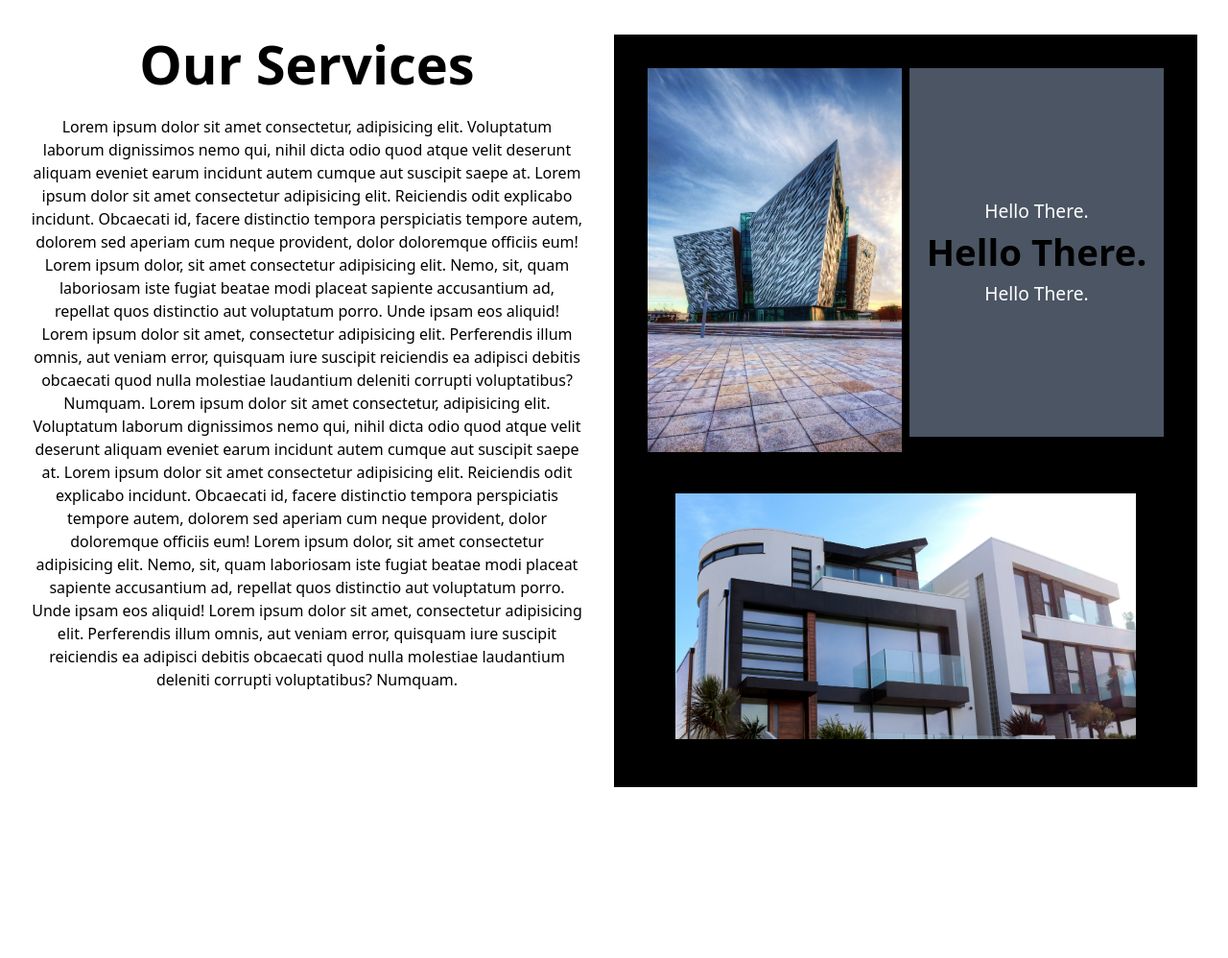
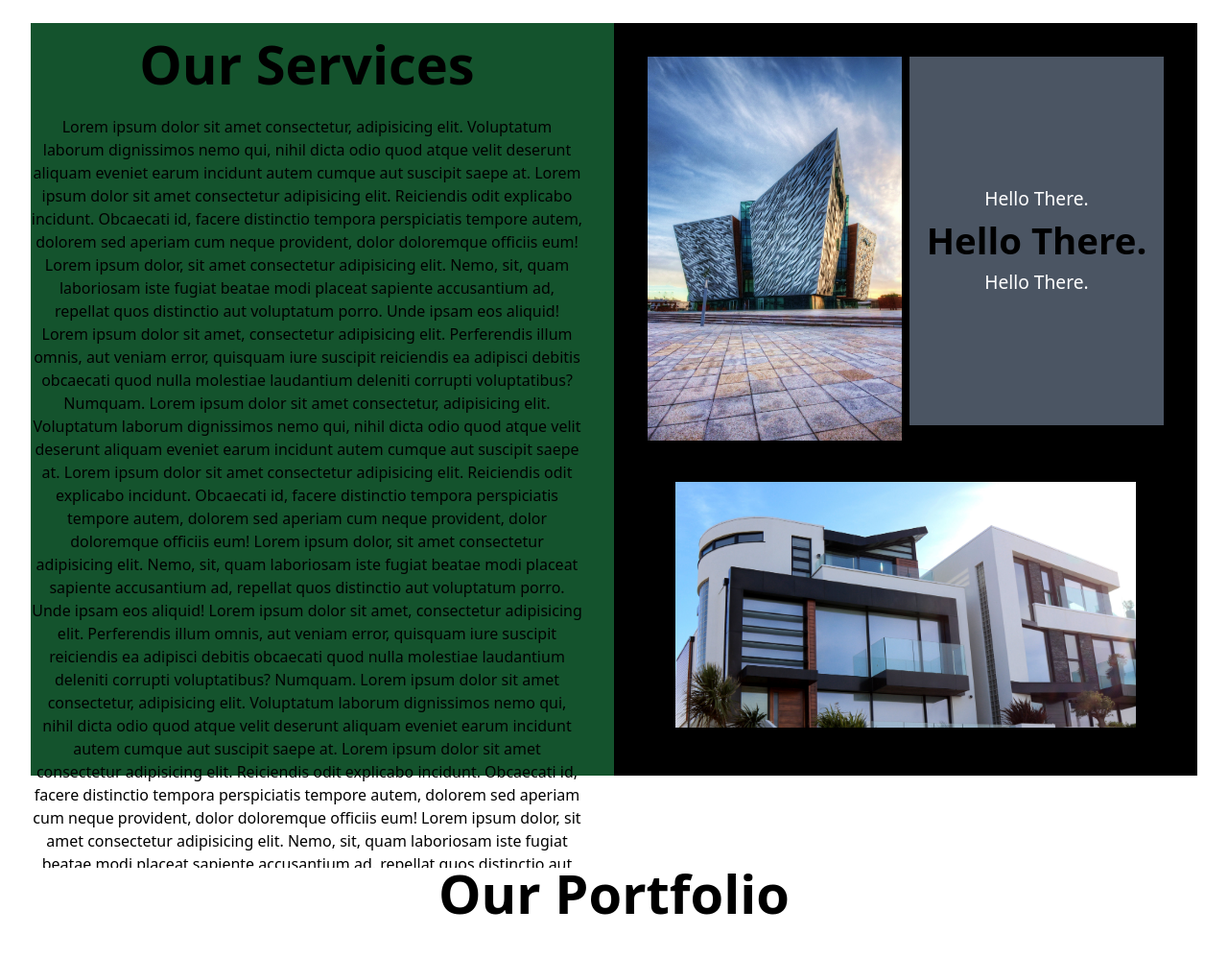
Before and after one commit to jakemerlin1133/architect2, a PHP site: page / in a window 1280 px wide. Shown: the part 640-1638 px from the top of the page at 96% size. Before the commit the page ends 1460 px from the top, so only its background shows below. Run offline with PHP 8.4, Linux system fonts and the light colour scheme; some libraries are stand-ins or nearby versions.

Commit message:
code changed

```diff
--- a/index.php
+++ b/index.php
@@ -105,12 +105,15 @@
         </div>
     </div>
 
-    <div class="px-[2.5vw] text-center grid max-[1023px]:grid-cols-1 min-[1024px]:grid-cols-2  .... max-[969px]:pt-[58%] min-[970px]:pt-[83vh] w-full h-[100vh]">
-        <div class="pr-[2.5vw]">
-            <div class="font-bold text-[3.5em] mb-[2%] ">
+    <div class="px-[2.5vw] text-center grid max-[1023px]:grid-cols-1 min-[1024px]:grid-cols-2  .... max-[969px]:pt-[58%] min-[970px]:pt-[83vh] w-full">
+        <div class="bg-green-900 pr-[2.5vw] max-[375px]:h-[31rem] .... max-[425px]:h-[35rem] .... min-[426px]:h-[49rem]">
+            <div class="font-bold text-[3.5em] mb-[2%]">
                 Our Services
             </div>
-            <div>
+
+            <div class="max-h-[100%] overflow-hidden">
+                <div class="text-ellipsis">
+
                     Lorem ipsum dolor sit amet consectetur, adipisicing elit. Voluptatum laborum dignissimos nemo qui, nihil dicta odio quod atque velit deserunt aliquam eveniet earum incidunt autem cumque aut suscipit saepe at.
                     Lorem ipsum dolor sit amet consectetur adipisicing elit. Reiciendis odit explicabo incidunt. Obcaecati id, facere distinctio tempora perspiciatis tempore autem, dolorem sed aperiam cum neque provident, dolor doloremque officiis eum!
                     Lorem ipsum dolor, sit amet consectetur adipisicing elit. Nemo, sit, quam laboriosam iste fugiat beatae modi placeat sapiente accusantium ad, repellat quos distinctio aut voluptatum porro. Unde ipsam eos aliquid!
@@ -119,11 +122,19 @@
                     Lorem ipsum dolor sit amet consectetur adipisicing elit. Reiciendis odit explicabo incidunt. Obcaecati id, facere distinctio tempora perspiciatis tempore autem, dolorem sed aperiam cum neque provident, dolor doloremque officiis eum!
                     Lorem ipsum dolor, sit amet consectetur adipisicing elit. Nemo, sit, quam laboriosam iste fugiat beatae modi placeat sapiente accusantium ad, repellat quos distinctio aut voluptatum porro. Unde ipsam eos aliquid!
                     Lorem ipsum dolor sit amet, consectetur adipisicing elit. Perferendis illum omnis, aut veniam error, quisquam iure suscipit reiciendis ea adipisci debitis obcaecati quod nulla molestiae laudantium deleniti corrupti voluptatibus? Numquam.
-
+                    Lorem ipsum dolor sit amet consectetur, adipisicing elit. Voluptatum laborum dignissimos nemo qui, nihil dicta odio quod atque velit deserunt aliquam eveniet earum incidunt autem cumque aut suscipit saepe at.
+                    Lorem ipsum dolor sit amet consectetur adipisicing elit. Reiciendis odit explicabo incidunt. Obcaecati id, facere distinctio tempora perspiciatis tempore autem, dolorem sed aperiam cum neque provident, dolor doloremque officiis eum!
+                    Lorem ipsum dolor, sit amet consectetur adipisicing elit. Nemo, sit, quam laboriosam iste fugiat beatae modi placeat sapiente accusantium ad, repellat quos distinctio aut voluptatum porro. Unde ipsam eos aliquid!
+                    Lorem ipsum dolor sit amet, consectetur adipisicing elit. Perferendis illum omnis, aut veniam error, quisquam iure suscipit reiciendis ea adipisci debitis obcaecati quod nulla molestiae laudantium deleniti corrupti voluptatibus? Numquam.
+                    Lorem ipsum dolor sit amet consectetur, adipisicing elit. Voluptatum laborum dignissimos nemo qui, nihil dicta odio quod atque velit deserunt aliquam eveniet earum incidunt autem cumque aut suscipit saepe at.
+                    Lorem ipsum dolor sit amet consectetur adipisicing elit. Reiciendis odit explicabo incidunt. Obcaecati id, facere distinctio tempora perspiciatis tempore autem, dolorem sed aperiam cum neque provident, dolor doloremque officiis eum!
+                    Lorem ipsum dolor, sit amet consectetur adipisicing elit. Nemo, sit, quam laboriosam iste fugiat beatae modi placeat sapiente accusantium ad, repellat quos distinctio aut voluptatum porro. Unde ipsam eos aliquid!
+                    Lorem ipsum dolor sit amet, consectetur adipisicing elit. Perferendis illum omnis, aut veniam error, quisquam iure suscipit reiciendis ea adipisci debitis obcaecati quod nulla molestiae laudantium deleniti corrupti voluptatibus? Numquam.
+                </div>
             </div>
         </div>
 
-        <div class="mx-auto mt-[2%] bg-black w-full max-[375px]:h-[31rem] .... max-[425px]:h-[35rem] .... min-[426px]:h-[49rem]">
+        <div class="mx-auto bg-black w-full max-[375px]:h-[31rem] .... max-[425px]:h-[35rem] .... min-[426px]:h-[49rem]">
             <div class="grid gap-2 grid-cols-2 m-[35px]">
                 <div class="relative">
                     <img class="absolute inset-0 .... max-[375px]:h-[13rem] max-[425px]:w-[22rem] .... max-[425px]:h-[17rem] max-[425px]:w-[22rem] .... min-[426px]:h-[25rem] min-[426px]:w-[22rem] object-cover transform transition-all duration-300 min-[1024px]:hover:scale-110 min-[1024px]:hover:h-[26rem] hover:w-[23rem]" src="Architect_files/images/hylands.jpg">
@@ -136,8 +147,7 @@
                 </div>
             </div>
 
-
-                <div class="mx-auto text-center px-[1.5rem]">
+            <div class="mx-auto text-center px-[1rem]">
                 <div class="pt-[3vh]">
                     <img class="inline-block .... max-[425px]:h-[11rem] .... min-[426px]:h-[16rem] min-[426px]:w-[30rem] object-cover transform transition-all duration-300 min-[1024px]:hover:scale-110 min-[1024px]:hover:h-[17rem] hover:w-[31rem]" src="Architect_files/images/best.jpg">
                 </div>
@@ -145,8 +155,9 @@
         </div>
     </div>
 
-    <div class="h-[100vh]"></div>
-
+    <div class="font-bold text-center text-[3.5em] mt-[5rem] mb-[2%]">
+        Our Portfolio
+    </div>
 
     <script src="script.js"></script>
     <script src="https://unpkg.com/aos@2.3.1/dist/aos.js"></script>
```
Lines whose indentation alone changed are shown as unchanged.
